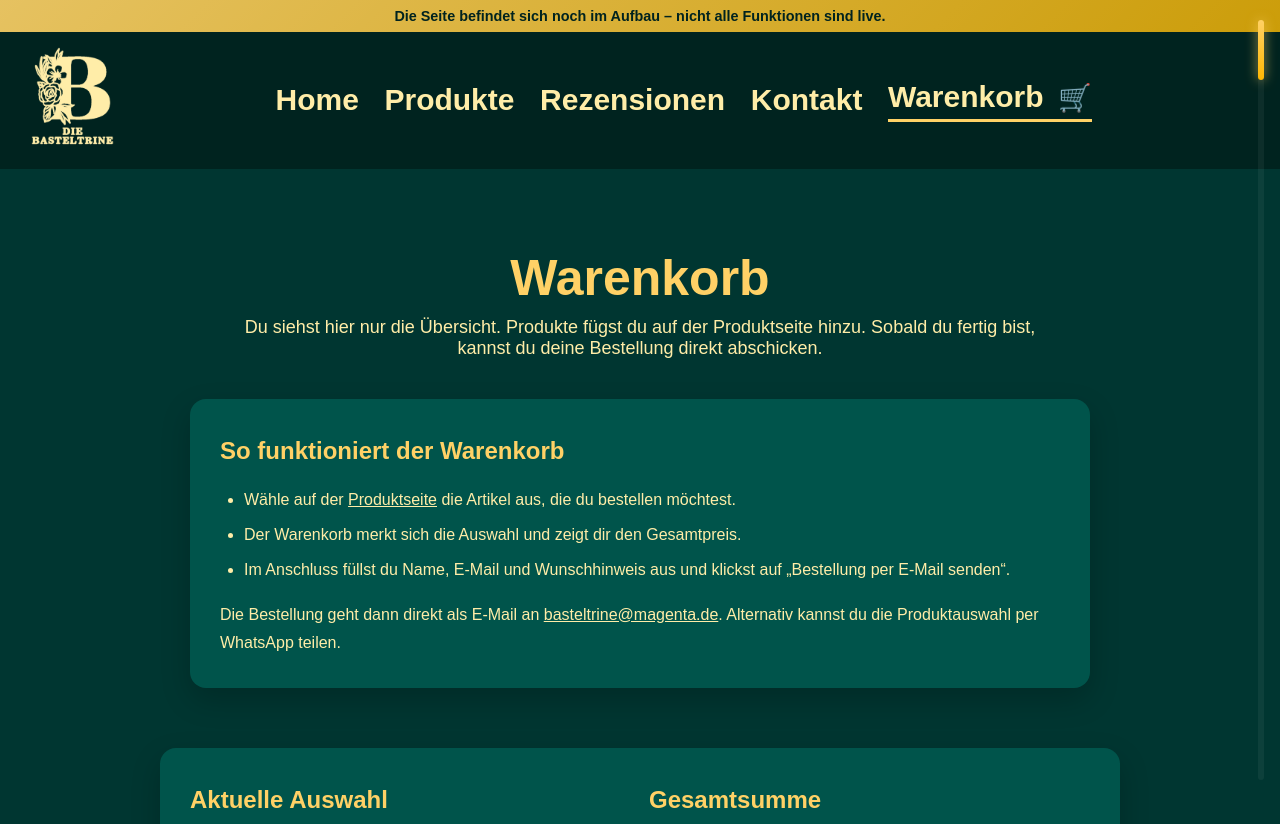
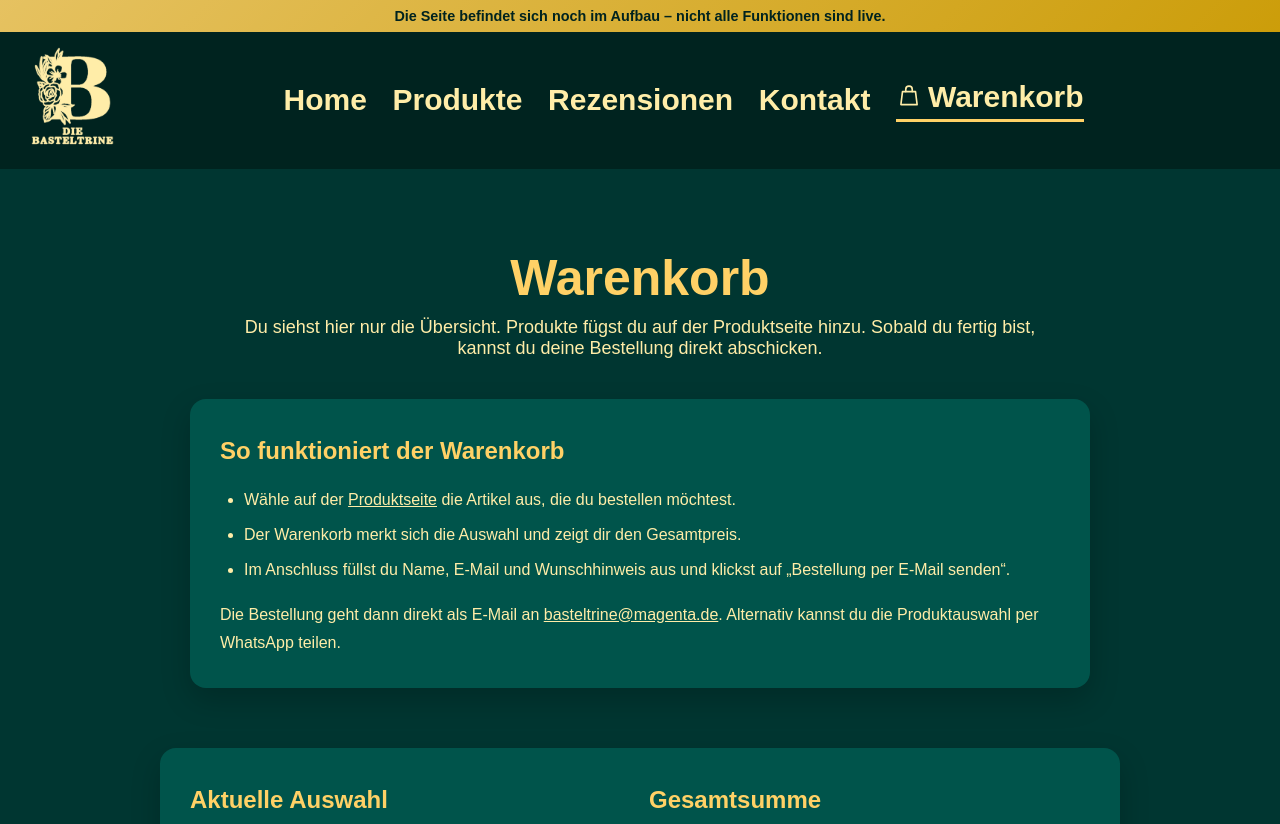
Before and after one commit to GltchAdct/Die-Basteltrine, a website: page cart.html in a window 1280 px wide. Shown: the top 824 px of the page. Drawn offline with Linux system fonts and the light colour scheme.

Commit message:
Update cart.html

```diff
--- a/cart.html
+++ b/cart.html
@@ -92,6 +92,9 @@
         text-decoration: none;
         transition: color 0.3s;
         padding-bottom: 2px;
+        display: inline-flex;
+        align-items: center;
+        gap: 6px;
       }
 
       nav a.active {
@@ -147,27 +150,6 @@
         transform: scale(1.1);
       }
 
-      .custom-scrollbar {
-        position: fixed;
-        top: 20px;
-        right: 16px;
-        width: 6px;
-        height: calc(100vh - 40px);
-        background: rgba(255, 255, 255, 0.05);
-        border-radius: 999px;
-        pointer-events: none;
-        z-index: 330;
-      }
-
-      .custom-scrollbar-thumb {
-        width: 100%;
-        height: 60px;
-        border-radius: 999px;
-        background: linear-gradient(180deg, #ffd166, #ffb703);
-        box-shadow: 0 0 12px rgba(255, 209, 102, 0.7);
-        transform: translateY(0);
-        transition: transform 0.2s ease;
-      }
 
       button,
       .panel-link,
@@ -196,8 +178,19 @@
 
 
       .nav-icon {
-        margin-left: 6px;
-        font-size: 0.9em;
+        display: inline-flex;
+        align-items: center;
+        justify-content: center;
+        width: 26px;
+        height: 26px;
+        margin-left: 0;
+      }
+
+      .nav-icon svg {
+        width: 100%;
+        height: 100%;
+        stroke: currentColor;
+        fill: none;
       }
 
       .cart-badge {
@@ -516,9 +509,6 @@
   </head>
 
   <body>
-    <div class="custom-scrollbar" aria-hidden="true">
-      <div class="custom-scrollbar-thumb"></div>
-    </div>
     <div class="status-banner">Die Seite befindet sich noch im Aufbau – nicht alle Funktionen sind live.</div>
     <header>
       <div class="logo-group">
@@ -532,8 +522,8 @@
         <a href="reviews.html">Rezensionen</a>
         <a href="kontakt.html">Kontakt</a>
         <a href="cart.html" class="active"
-          >Warenkorb <span class="nav-icon">🛒</span
-          ><span id="cartNavBadge" class="cart-badge">0</span></a>
+        ><span class="nav-icon" aria-hidden="true"><svg viewBox="0 0 24 24" role="presentation"><path d="M6 7h12l1.5 12h-15z" fill="none" stroke="currentColor" stroke-width="1.5" stroke-linecap="round" stroke-linejoin="round"/><path d="M9 7V5a3 3 0 0 1 6 0v2" fill="none" stroke="currentColor" stroke-width="1.5" stroke-linecap="round" stroke-linejoin="round"/></svg></span>Warenkorb
+          <span id="cartNavBadge" class="cart-badge">0</span></a>
       </nav>
       <button id="menuToggle" class="menu-button" aria-expanded="false" aria-label="Navigation öffnen">
         <span></span>
@@ -996,27 +986,5 @@
       })();
     </script>
 
-    <script>
-      (function () {
-        const thumb = document.querySelector(".custom-scrollbar-thumb");
-        if (!thumb) {
-          return;
-        }
-        function updateThumb() {
-          const container = document.querySelector(".custom-scrollbar");
-          const docHeight = document.documentElement.scrollHeight - window.innerHeight;
-          if (docHeight <= 0) {
-            thumb.style.transform = "translateY(0)";
-            return;
-          }
-          const ratio = window.scrollY / docHeight;
-          const maxY = container.clientHeight - thumb.clientHeight;
-          thumb.style.transform = `translateY(${Math.min(maxY, Math.max(0, ratio * maxY))}px)`;
-        }
-        window.addEventListener("scroll", updateThumb, { passive: true });
-        window.addEventListener("resize", updateThumb);
-        updateThumb();
-      })();
-    </script>
   </body>
 </html>
```
